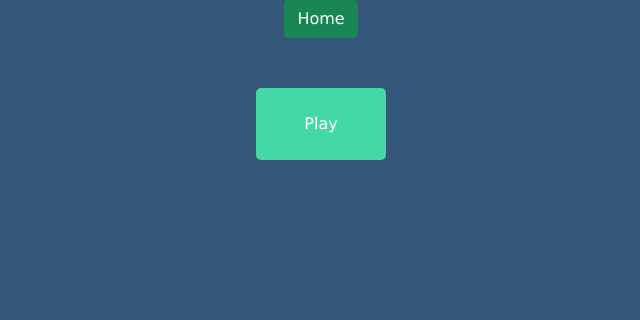
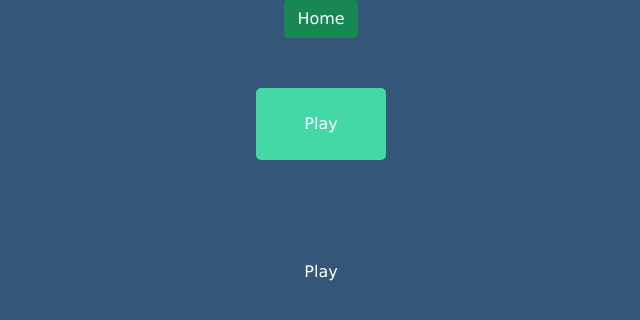
Before and after one commit to ShannaJSmith/css-components, a React (Create React App) app in the folder css-components/: page /bgm in a window 1280 px wide. Shown: the top 320 px of the page, without its empty margins (319-959 px from the left). Built offline with nearby package versions, Linux system fonts and the light colour scheme.

Commit message:
setup new audioplayer component

```diff
--- /dev/null
+++ b/css-components/src/components/AudioPlayer.jsx
@@ -0,0 +1,21 @@
+import './AudioPlayer.css';
+import toriNoUta from '../sounds/Tori-no-Uta.mp3';
+import TGCF from '../sounds/TGCF-OST.mp3';
+import tada from '../sounds/tada.mp3';
+// import { useState, useEffect } from 'react';
+
+// const sounds = [
+//   { clip: toriNoUta, label: 'tori-no-uta' },
+//   { clip: TGCF, label: 'TGCF' },
+//   { clip: tada, label: 'tada' },
+// ];
+
+const AudioPlayer = () => {
+  return (
+    <div style={{ marginTop: '100px' }}>
+      <div>Play</div>
+    </div>
+  );
+};
+
+export default AudioPlayer;
--- a/css-components/src/pages/BGM.jsx
+++ b/css-components/src/pages/BGM.jsx
@@ -1,6 +1,7 @@
 import { Link } from 'react-router-dom';
 import { Button } from 'react-bootstrap';
 import SoundBoard from '../components/SoundBoard';
+import AudioPlayer from '../components/AudioPlayer';
 
 const BGM = () => {
   return (
@@ -11,6 +12,7 @@ const BGM = () => {
         </Button>
       </Link>
       <SoundBoard />
+      <AudioPlayer />
     </div>
   );
 };
```
Also changed, not shown: css-components/src/components/AudioPlayer.css (added).
